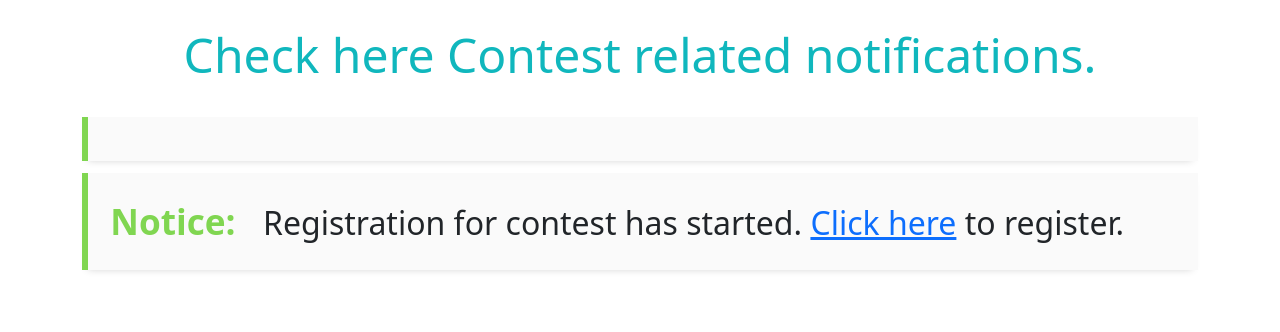
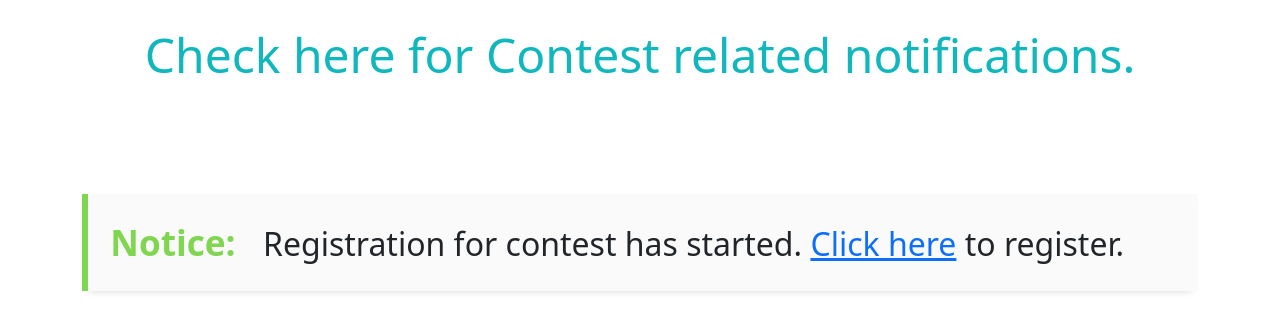
Before and after one commit to srishtik2310/D, a plain HTML site: page notifications.html in a window 1280 px wide. Drawn offline with nearby package versions, Linux system fonts and the light colour scheme.

Commit message:
added changes

```diff
--- a/notifications.html
+++ b/notifications.html
@@ -18,11 +18,9 @@
         </script>
     </head>
     <body>
-        <h1 style="color: #10b7bd; text-align: center; padding: 2% 2% 2% 2%; font-size: 3rem;">Check here Contest related notifications.</h1>
+        <h1 style="color: #10b7bd; text-align: center; padding: 2% 2% 2% 2%; font-size: 3rem;">Check here for Contest related notifications.</h1>
+        <div class='onesignal-customlink-container' style="padding: 3%;"></div>
         <div class="container">
-            <div class="notice notice-success">
-                <div class='onesignal-customlink-container'></div>
-            </div>
             <div class="notice notice-success">
                 <strong>Notice: &nbsp; </strong>Registration for contest has started. <a href="https://forms.gle/y1eNSEAGPzCZJAbV7" class="notification-list">Click here</a> to register.
             </div>
```
